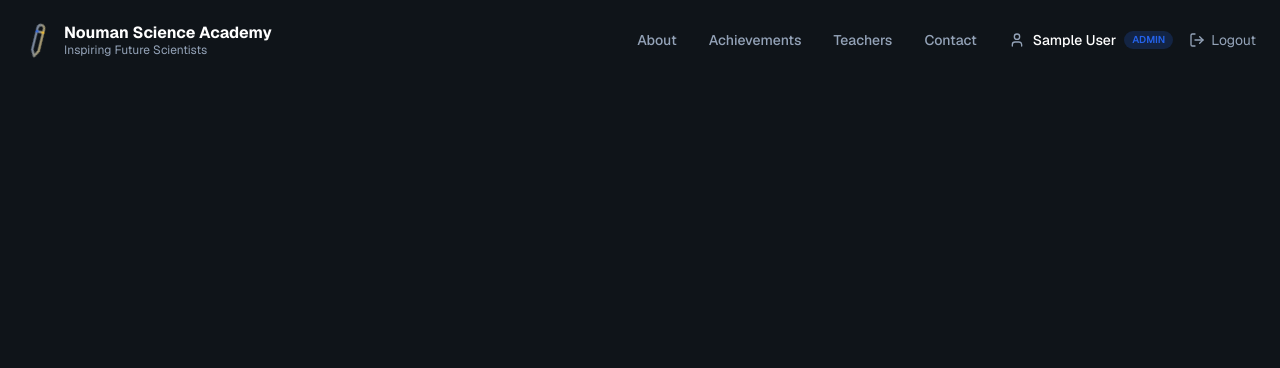
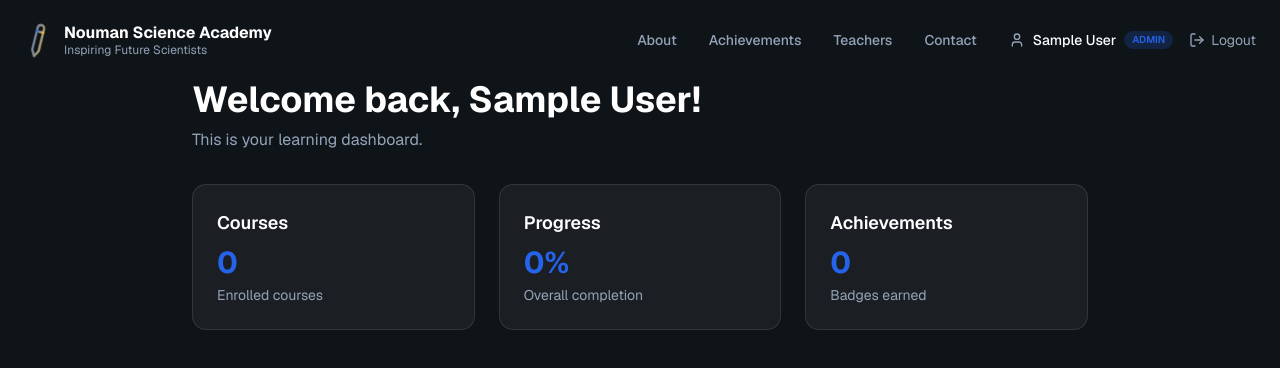
Before and after one commit to persian-ux/Academy-Frontend, a React (Vite) app: page /dashboard in a window 1280 px wide. Shown: the top 368 px of the page. Built offline with nearby package versions, Linux system fonts and the light colour scheme; sample sign-in values are in the browser's storage.

Commit message:
add Dashboard and protect all routes

```diff
--- a/src/App.tsx
+++ b/src/App.tsx
@@ -9,6 +9,9 @@ import TeachersCarousel from "@/components/TeachersCarousel";
 import Footer from "@/components/Footer";
 import SignIn from "@/pages/SignIn";
 import SignUp from "@/pages/SignUp";
+import Dashboard from "@/pages/Dashboard";
+import ProtectedRoute from "@/components/auth/ProtectedRoute";
+import PublicRoute from "@/components/auth/PublicRoute";
 
 function HomePage() {
   return (
@@ -29,8 +32,30 @@ function App() {
         <Navbar />
         <Routes>
           <Route path="/" element={<HomePage />} />
-          <Route path="/signin" element={<SignIn />} />
-          <Route path="/signup" element={<SignUp />} />
+          <Route
+            path="/signin"
+            element={
+              <PublicRoute>
+                <SignIn />
+              </PublicRoute>
+            }
+          />
+          <Route
+            path="/signup"
+            element={
+              <PublicRoute>
+                <SignUp />
+              </PublicRoute>
+            }
+          />
+          <Route
+            path="/dashboard"
+            element={
+              <ProtectedRoute>
+                <Dashboard />
+              </ProtectedRoute>
+            }
+          />
         </Routes>
       </div>
     </Provider>
--- /dev/null
+++ b/src/components/auth/ProtectedRoute.tsx
@@ -0,0 +1,29 @@
+import { Navigate, Outlet, useLocation } from "react-router-dom";
+import { useAppSelector } from "@/hooks/useAppStore";
+import { Loader2 } from "lucide-react";
+
+interface ProtectedRouteProps {
+  children?: React.ReactNode;
+}
+
+export default function ProtectedRoute({ children }: ProtectedRouteProps) {
+  const { user, isLoading } = useAppSelector((state) => state.auth);
+  const location = useLocation();
+
+  // Show loading spinner while auth state is being determined
+  if (isLoading) {
+    return (
+      <div className="min-h-screen flex items-center justify-center">
+        <Loader2 className="w-8 h-8 animate-spin text-primary" />
+      </div>
+    );
+  }
+
+  // Redirect to sign-in if not authenticated, preserving the intended location
+  if (!user) {
+    return <Navigate to="/signin" state={{ from: location }} replace />;
+  }
+
+  // Render children or nested routes
+  return children ? <>{children}</> : <Outlet />;
+}
--- /dev/null
+++ b/src/components/auth/PublicRoute.tsx
@@ -0,0 +1,28 @@
+import { Navigate, Outlet } from "react-router-dom";
+import { useAppSelector } from "@/hooks/useAppStore";
+import { Loader2 } from "lucide-react";
+
+interface PublicRouteProps {
+  children?: React.ReactNode;
+}
+
+export default function PublicRoute({ children }: PublicRouteProps) {
+  const { user, isLoading } = useAppSelector((state) => state.auth);
+
+  // Show loading spinner while auth state is being determined
+  if (isLoading) {
+    return (
+      <div className="min-h-screen flex items-center justify-center">
+        <Loader2 className="w-8 h-8 animate-spin text-primary" />
+      </div>
+    );
+  }
+
+  // Redirect to dashboard if already authenticated
+  if (user) {
+    return <Navigate to="/dashboard" replace />;
+  }
+
+  // Render children or nested routes
+  return children ? <>{children}</> : <Outlet />;
+}
--- /dev/null
+++ b/src/pages/Dashboard.tsx
@@ -0,0 +1,39 @@
+import { useAppSelector } from "@/hooks/useAppStore";
+
+export default function Dashboard() {
+  const { user } = useAppSelector((state) => state.auth);
+
+  return (
+    <div className="min-h-screen pt-20 px-4 pb-4 md:px-8 md:pb-8">
+      <div className="max-w-4xl mx-auto">
+        <h1 className="text-3xl md:text-4xl font-bold text-white mb-2">
+          Welcome back, {user!.name || "User"}!
+        </h1>
+        <p className="text-muted-foreground mb-8">
+          This is your learning dashboard.
+        </p>
+
+        <div className="grid grid-cols-1 md:grid-cols-2 lg:grid-cols-3 gap-6">
+          {/* Stats Card */}
+          <div className="p-6 rounded-xl bg-white/5 border border-white/10 hover:border-primary/30 transition-all duration-300">
+            <h3 className="text-lg font-semibold text-white mb-2">Courses</h3>
+            <p className="text-3xl font-bold text-primary">0</p>
+            <p className="text-sm text-muted-foreground mt-1">Enrolled courses</p>
+          </div>
+
+          <div className="p-6 rounded-xl bg-white/5 border border-white/10 hover:border-primary/30 transition-all duration-300">
+            <h3 className="text-lg font-semibold text-white mb-2">Progress</h3>
+            <p className="text-3xl font-bold text-primary">0%</p>
+            <p className="text-sm text-muted-foreground mt-1">Overall completion</p>
+          </div>
+
+          <div className="p-6 rounded-xl bg-white/5 border border-white/10 hover:border-primary/30 transition-all duration-300">
+            <h3 className="text-lg font-semibold text-white mb-2">Achievements</h3>
+            <p className="text-3xl font-bold text-primary">0</p>
+            <p className="text-sm text-muted-foreground mt-1">Badges earned</p>
+          </div>
+        </div>
+      </div>
+    </div>
+  );
+}
--- a/src/pages/SignIn.tsx
+++ b/src/pages/SignIn.tsx
@@ -1,7 +1,7 @@
 "use client";
 
 import { useState, useEffect } from "react";
-import { Link, useNavigate } from "react-router-dom";
+import { Link } from "react-router-dom";
 import { Eye, EyeOff, Mail, Lock, Loader2, AlertCircle } from "lucide-react";
 import { Button } from "@/components/ui/button";
 import { Input } from "@/components/ui/input";
@@ -13,20 +13,12 @@ import { loginUser, clearError } from "@/store/slices/authSlice";
 
 export default function SignIn() {
   const dispatch = useAppDispatch();
-  const navigate = useNavigate();
-  const { isLoading, error, user } = useAppSelector((state) => state.auth);
+  const { isLoading, error } = useAppSelector((state) => state.auth);
 
   const [email, setEmail] = useState("");
   const [password, setPassword] = useState("");
   const [showPassword, setShowPassword] = useState(false);
   const [rememberMe, setRememberMe] = useState(false);
-
-  // Redirect if already logged in
-  useEffect(() => {
-    if (user) {
-      navigate("/", { replace: true });
-    }
-  }, [user, navigate]);
 
   // Clear error on unmount
   useEffect(() => {
--- a/src/pages/SignUp.tsx
+++ b/src/pages/SignUp.tsx
@@ -1,7 +1,7 @@
 "use client";
 
 import { useState, useEffect } from "react";
-import { Link, useNavigate } from "react-router-dom";
+import { Link } from "react-router-dom";
 import { Eye, EyeOff, Mail, Lock, User, Loader2, CheckCircle2, AlertCircle } from "lucide-react";
 import { Button } from "@/components/ui/button";
 import { Input } from "@/components/ui/input";
@@ -14,8 +14,7 @@ import { signupUser, clearError } from "@/store/slices/authSlice";
 
 export default function SignUp() {
   const dispatch = useAppDispatch();
-  const navigate = useNavigate();
-  const { isLoading, error, user } = useAppSelector((state) => state.auth);
+  const { isLoading, error } = useAppSelector((state) => state.auth);
 
   const [fullName, setFullName] = useState("");
   const [email, setEmail] = useState("");
@@ -27,13 +26,6 @@ export default function SignUp() {
 
   const passwordsMatch = password && confirmPassword && password === confirmPassword;
   const passwordsMismatch = confirmPassword && password !== confirmPassword;
-
-  // Redirect if already logged in
-  useEffect(() => {
-    if (user) {
-      navigate("/", { replace: true });
-    }
-  }, [user, navigate]);
 
   // Clear error on unmount
   useEffect(() => {
```
